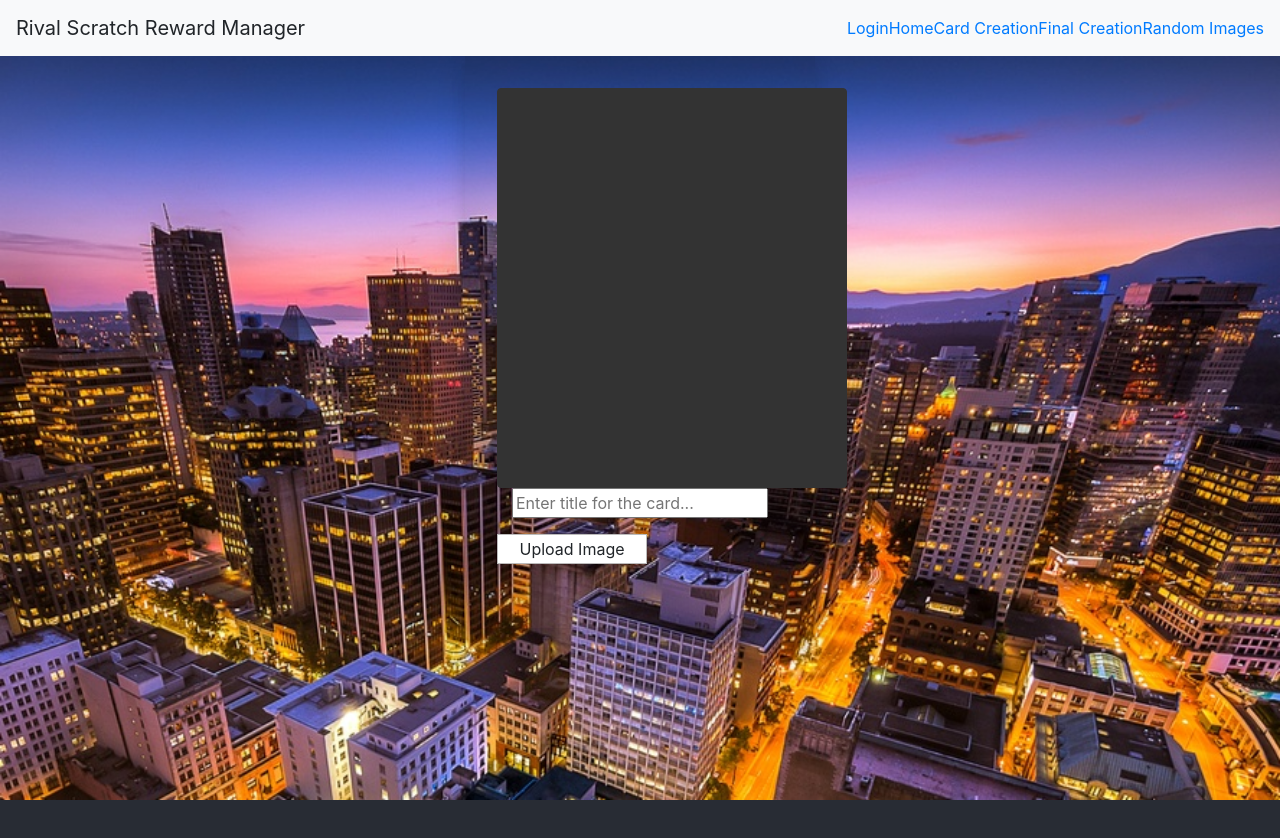
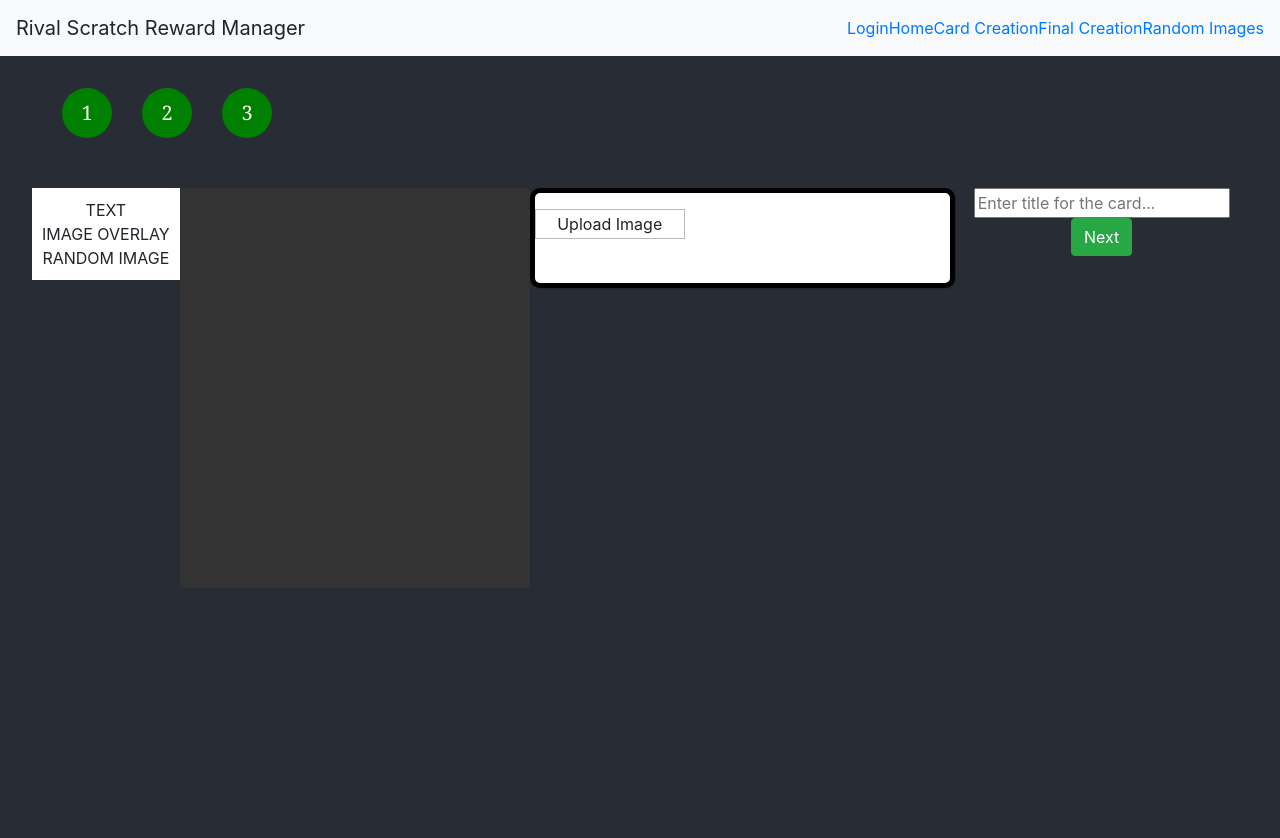
Before and after one commit to janjosef777/RivalProject, a React (Create React App) app: page /cardcreation in a window 1280 px wide. Shown: the top 838 px of the page. Before the commit the page ends 800 px from the top, so only its background shows below. Built offline with nearby package versions, Linux system fonts and the light colour scheme.

Commit message:
Changes to button and links

```diff
--- a/src/App.css
+++ b/src/App.css
@@ -8,19 +8,3 @@
     justify-content: center;
     font-size: calc(10px + 2vmin);
   }
-
-  .CardCreation {
-    background-color: rgba(0, 0, 0, 0.08);
-    padding: 32px;
-    width: 100%;
-    max-width: 350px;
-    margin: 0 auto;
-    box-shadow: 0 15px 30px 0 rgba(0, 0, 0, 0.11), 0 5px 15px 0 rgba(0, 0, 0, 0.08);
-    box-sizing: border-box;
-    text-align: center;
-  }
-
-  .TopCard{
-      height: 400px;
-      width: 350px;
-  }
--- a/src/components/CardCreation.js
+++ b/src/components/CardCreation.js
@@ -1,6 +1,10 @@
 import React, { Component } from 'react';
 import Upload from '../upload/Upload';
-import { Card, Button, CardTitle, CardText } from 'reactstrap';
+import { Card, CardImg, CardText, CardBody,
+    CardTitle, CardSubtitle, Button, Container, Row, Col } from 'reactstrap';
+import '../styles/cardCreation.css';
+import { BrowserRouter as Router, Route } from 'react-router-dom';
+import { Link } from 'react-router-dom';
 
 
 class CardCreation extends React.Component {
@@ -19,14 +23,45 @@ class CardCreation extends React.Component {
 
     render(){
         return(
+
             <div className="CardCreation">
-                <div>
+                <div className="stepNav">
+                    <Link to="/CardCreation">
+                    <div className="stepOne">1</div>
+                    </Link>
+                    <Link to="/RandomImages">
+                    <div className="stepTwo">2</div>
+                    </Link>
+                    <Link to="/FinalCreation">
+                    <div className="stepThree">3</div>
+                    </Link>
+                </div>
+
+                <div className="sideBar">
+                    <div>TEXT</div>
+                    <div>IMAGE OVERLAY</div>
+                    <div>RANDOM IMAGE</div>
+                </div>
+
+                <div className="cardEditor">
                     <Card body inverse style={{ backgroundColor: '#333', borderColor: '#333' }} className="TopCard">
                         <CardTitle>{this.state.title}</CardTitle>
                     </Card>
                 </div>
                 <input value={this.state.title} onChange={this.setTitle} placeholder="Enter title for the card..." />
-                <Upload />
+
+                <div className="cardUpload">
+                    <Upload />
+                </div>
+
+                <Row className="nextButton">
+                    <Col sm="12" md={{ size: 6, offset: 3 }}>
+                    <Link to="/RandomImages">
+                    <Button color="success" >Next</Button>
+                    </Link>
+                    </Col>
+                </Row>
+
             </div>
         )
     }
--- a/src/components/FinalCreation.js
+++ b/src/components/FinalCreation.js
@@ -2,17 +2,23 @@ import React, { Component } from 'react';
 import { Card, CardImg, CardText, CardBody,
     CardTitle, CardSubtitle, Button, Container, Row, Col } from 'reactstrap';
 import '../styles/finalCreation.css';
+import { BrowserRouter as Router, Route } from 'react-router-dom';
+import { Link } from 'react-router-dom';
 
 
 class FinalCreation extends React.Component {
     render(){
         return(
             <div className="FinalCreation">
-                {/* Number step icons */}
-                <div>O</div>
-                <div>O</div>
-                <div>O</div>
-
+                <div className="stepNav">
+                    <div className="stepOne">1</div>
+                    <Link to="/RandomImages">
+                    <div className="stepTwo">2</div>
+                    </Link>
+                    <Link to="/FinalCreation">
+                    <div className="stepThree">3</div>
+                    </Link>
+                </div>
                 <Row>
                     <Col sm="12" md={{ size: 6, offset: 3 }}><Button color="success" >Done</Button></Col>
                 </Row>
--- a/src/components/Home.js
+++ b/src/components/Home.js
@@ -10,7 +10,6 @@ class Home extends React.Component {
     render(){
         return(
             <div className="Home">
-            <Router>
                 <div className="container">
                 <Card className="cardCampaign">
                     <CardBody>
@@ -45,7 +44,6 @@ class Home extends React.Component {
                 </Card>
                 </div>
                 <Route exact path="/cardcreation" component={CardCreation} />
-            </Router>
             </div>
         )
     }
--- a/src/components/RandomImages.js
+++ b/src/components/RandomImages.js
@@ -2,6 +2,8 @@ import React, { Component } from 'react';
 import { Card, CardImg, CardText, CardBody,
     CardTitle, CardSubtitle, Button, Container, Row, Col } from 'reactstrap';
 import '../styles/randomImage.css';
+import { BrowserRouter as Router, Route } from 'react-router-dom';
+import { Link } from 'react-router-dom';
 
 
 class RandomImage extends React.Component {
@@ -9,10 +11,17 @@ class RandomImage extends React.Component {
         return(
             <div className="RandomImage">
 
-            {/* Number step icons */}
-            <div>O</div>
-            <div>O</div>
-            <div>O</div>
+                <div className="stepNav">
+                    <Link to="/RandomImages">
+                    <div className="stepOne">1</div>
+                    </Link>
+                    <Link to="/RandomImages">
+                    <div className="stepTwo">2</div>
+                    </Link>
+                    <Link to="FinalCreation">
+                    <div className="stepThree">3</div>
+                    </Link>
+                </div>
 
                 <div className="container">
                 <Card className="items">
--- a/src/styles/cardCreation.css
+++ b/src/styles/cardCreation.css
@@ -2,4 +2,61 @@
     width: 100%;
     height: 100vh;
     background-color: #282c34;
+    padding: 32px;
+    width: 100%;
+    margin: 0 auto;
+    box-shadow: 0 15px 30px 0 rgba(0, 0, 0, 0.11), 0 5px 15px 0 rgba(0, 0, 0, 0.08);
+    box-sizing: border-box;
+    text-align: center;
+    display: block;
 }
+
+.stepNav {
+    width: 100%;
+    display: block;
+    font-family: Georgia, 'Times New Roman', Times, serif;
+    font-size: 20px;
+    margin: 0 auto;
+    padding-bottom: 100px;
+}
+
+.stepOne,
+.stepTwo,
+.stepThree {
+    Background-color: green;
+    width: 50px;
+    padding: 10px;
+    -webkit-clip-path: circle(50% at 50% 50%);
+    clip-path: circle(50% at 50% 50%);
+    float: left;
+    color: white;
+    margin-left: 30px;
+
+}
+
+.sideBar {
+    float: left;
+    background-color: white;
+    padding: 10px;
+}
+
+.cardEditor {
+    height: 400px;
+    width: 350px;
+    float: left;
+}
+
+.TopCard {
+    height: 400px;
+    width: 350px;
+}
+
+.cardUpload {
+    width: 35%;
+    height: 100px;
+    border: 5px solid black;
+    background-color: white;
+    border-radius: 10px;
+    box-shadow: 1px 1px 1px;
+    float:left;
+}
```
